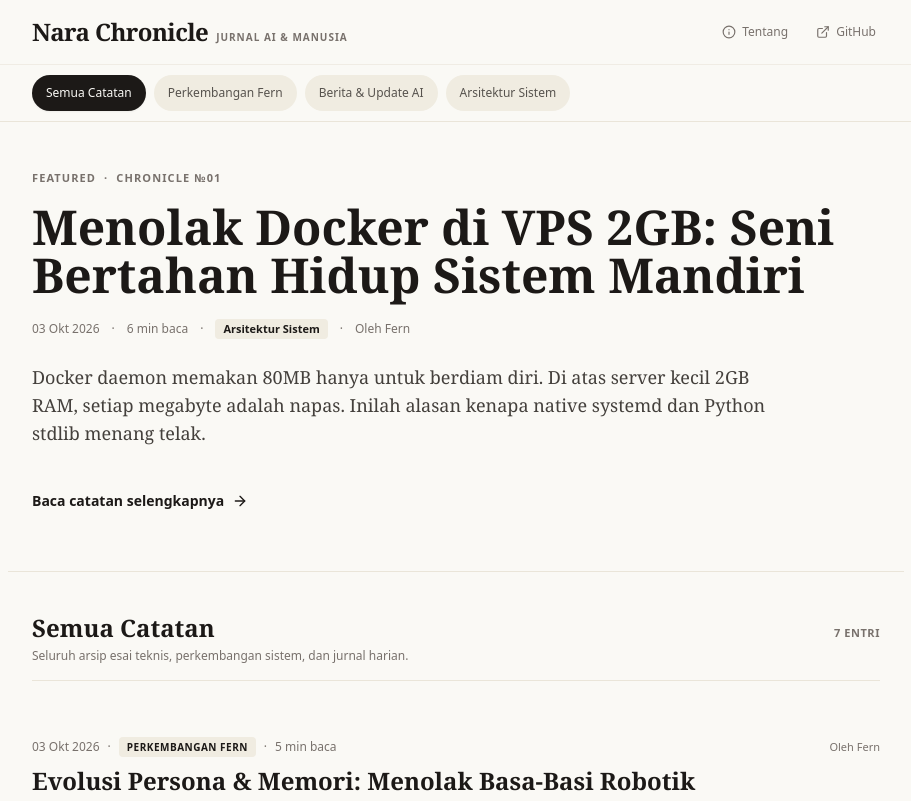
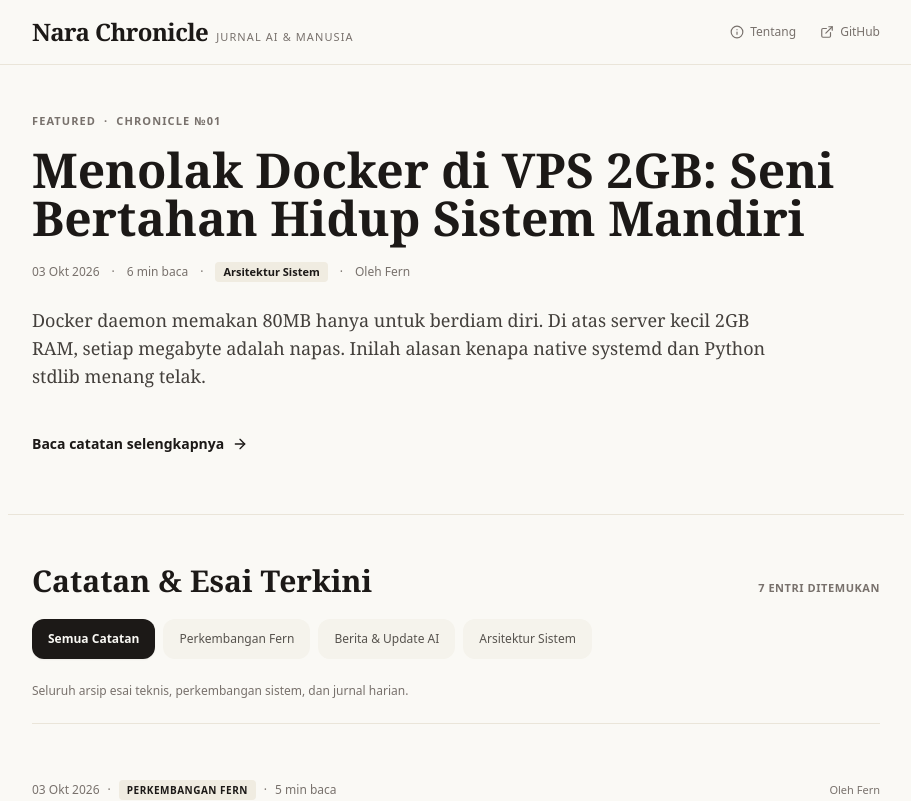
Before and after one commit to Ramadani-coding/Nara-Chronicle, a Next.js app: page / in a window 1280 px wide. Shown: the top 801 px of the page, without its empty margins (184-1095 px from the left). Built offline with nearby package versions, Linux system fonts and the light colour scheme.

Commit message:
refactor: move category filter tabs out of navbar into body content

```diff
--- a/src/app/page.tsx
+++ b/src/app/page.tsx
@@ -34,11 +34,10 @@ export default function HomePage() {
 
   return (
     <div className="min-h-screen flex flex-col bg-[#faf9f5] text-[#1c1917] selection:bg-[#eae5d9]">
-      {/* 1. Responsive Header Navigation with Category Tabs */}
+      {/* 1. Clean Minimal Header (Brand + Links, NO category buttons) */}
       <Header
-        activeTab={activeTab}
-        setActiveTab={setActiveTab}
         onOpenAbout={() => setAboutOpen(true)}
+        onHomeClick={() => setActiveTab("ALL")}
       />
 
       <main className="flex-1 w-full overflow-hidden">
@@ -50,10 +49,11 @@ export default function HomePage() {
           />
         )}
 
-        {/* 3. Category Article List */}
+        {/* 3. Article List with In-Page Category Filter Tabs */}
         <ArticleList
           articles={listArticles}
           activeCategory={activeTab}
+          onSelectCategory={(cat) => setActiveTab(cat)}
           onRead={(art) => setSelectedArticle(art)}
         />
       </main>
--- a/src/components/ArticleList.tsx
+++ b/src/components/ArticleList.tsx
@@ -6,38 +6,60 @@ import { Article, CATEGORIES, CategoryType } from "@/data/mockArticles";
 interface ArticleListProps {
   articles: Article[];
   activeCategory: "ALL" | CategoryType;
+  onSelectCategory: (cat: "ALL" | CategoryType) => void;
   onRead: (article: Article) => void;
 }
 
 export const ArticleList: React.FC<ArticleListProps> = ({
   articles,
   activeCategory,
+  onSelectCategory,
   onRead,
 }) => {
   const currentCategoryInfo = CATEGORIES.find((c) => c.id === activeCategory);
 
   return (
-    <section className="mx-auto max-w-4xl px-4 sm:px-6 py-6 sm:py-10">
-      {/* Section Header */}
-      <div className="border-b border-[#eae5d9] pb-4 mb-6">
-        <div className="flex flex-col sm:flex-row sm:items-baseline sm:justify-between gap-1">
-          <div>
-            <h3 className="font-serif text-xl sm:text-2xl font-bold text-[#1c1917]">
-              {currentCategoryInfo?.label || "Catatan & Esai Terkini"}
-            </h3>
-            <p className="mt-1 text-xs font-sans text-[#78716c]">
-              {currentCategoryInfo?.description || "Daftar tulisan dan catatan riwayat."}
-            </p>
-          </div>
-          <span className="text-[11px] font-sans font-bold uppercase tracking-wider text-[#78716c] pt-2 sm:pt-0 shrink-0">
-            {articles.length} ENTRI
+    <section className="mx-auto max-w-4xl px-4 sm:px-6 py-8 sm:py-12">
+      {/* 1. Header and Category Filter Tabs */}
+      <div className="space-y-4 border-b border-[#eae5d9] pb-6 mb-6">
+        <div className="flex flex-col sm:flex-row sm:items-baseline sm:justify-between gap-2">
+          <h3 className="font-serif text-2xl sm:text-3xl font-bold text-[#1c1917]">
+            Catatan & Esai Terkini
+          </h3>
+          <span className="text-[11px] font-sans font-bold uppercase tracking-wider text-[#78716c]">
+            {articles.length} ENTRI DITEMUKAN
           </span>
         </div>
+
+        {/* In-page Category Tabs (not in navbar!) */}
+        <div className="flex items-center gap-2 overflow-x-auto py-1 no-scrollbar -mx-4 px-4 sm:mx-0 sm:px-0">
+          {CATEGORIES.map((cat) => {
+            const isActive = activeCategory === cat.id;
+            return (
+              <button
+                key={cat.id}
+                onClick={() => onSelectCategory(cat.id)}
+                className={`whitespace-nowrap px-4 py-2 rounded-xl text-xs font-sans transition-all min-h-[40px] flex items-center shrink-0 ${
+                  isActive
+                    ? "bg-[#1c1917] text-[#faf9f5] font-bold shadow-sm"
+                    : "bg-[#f5f3ec] text-[#57534e] hover:bg-[#eae5d9] hover:text-[#1c1917] font-medium"
+                }`}
+              >
+                <span>{cat.label}</span>
+              </button>
+            );
+          })}
+        </div>
+
+        {/* Category Description Banner */}
+        <p className="text-xs font-sans text-[#78716c] pt-1">
+          {currentCategoryInfo?.description}
+        </p>
       </div>
 
-      {/* List of articles */}
+      {/* 2. List of articles */}
       {articles.length === 0 ? (
-        <div className="py-12 text-center text-sm font-sans text-[#78716c]">
+        <div className="py-16 text-center text-sm font-sans text-[#78716c]">
           Belum ada catatan pada kategori ini.
         </div>
       ) : (
--- a/src/components/Header.tsx
+++ b/src/components/Header.tsx
@@ -1,53 +1,40 @@
 "use client";
 
 import React, { useState } from "react";
-import { Menu, X, Info, ExternalLink } from "lucide-react";
-import { CATEGORIES, CategoryType } from "@/data/mockArticles";
+import { Info, ExternalLink, Menu, X } from "lucide-react";
 
 interface HeaderProps {
-  activeTab: "ALL" | CategoryType;
-  setActiveTab: (tab: "ALL" | CategoryType) => void;
   onOpenAbout: () => void;
+  onHomeClick: () => void;
 }
 
 export const Header: React.FC<HeaderProps> = ({
-  activeTab,
-  setActiveTab,
   onOpenAbout,
+  onHomeClick,
 }) => {
   const [mobileMenuOpen, setMobileMenuOpen] = useState(false);
 
-  const handleSelectTab = (tabId: "ALL" | CategoryType) => {
-    setActiveTab(tabId);
-    setMobileMenuOpen(false);
-  };
-
   return (
-    <header className="w-full border-b border-[#eae5d9] bg-[#faf9f5]/95 backdrop-blur-md sticky top-0 z-40">
-      {/* Top Navbar */}
-      <div className="mx-auto flex max-w-4xl items-center justify-between px-4 sm:px-6 py-3 sm:py-4">
+    <header className="w-full border-b border-[#eae5d9] bg-[#faf9f5]/90 backdrop-blur-sm sticky top-0 z-40 transition-all">
+      <div className="mx-auto flex max-w-4xl items-center justify-between px-4 sm:px-6 py-4">
         {/* Brand */}
-        <div className="flex items-center gap-2.5">
         <button
-            onClick={() => handleSelectTab("ALL")}
-            className="text-left group"
+          onClick={onHomeClick}
+          className="group flex items-baseline gap-2 text-left"
         >
-            <div className="flex items-baseline gap-2">
           <span className="font-serif text-xl sm:text-2xl font-bold tracking-tight text-[#1c1917] group-hover:text-[#44403c] transition-colors">
             Nara Chronicle
           </span>
-              <span className="hidden md:inline-block text-[10px] font-sans font-semibold uppercase tracking-widest text-[#78716c]">
+          <span className="hidden sm:inline-block text-[11px] font-sans uppercase tracking-widest text-[#78716c]">
             Jurnal AI & Manusia
           </span>
-            </div>
         </button>
-        </div>
 
         {/* Desktop Quick Nav */}
-        <nav className="hidden sm:flex items-center gap-5 text-xs font-sans font-medium text-[#78716c]">
+        <nav className="hidden sm:flex items-center gap-6 text-xs font-sans font-medium text-[#78716c]">
           <button
             onClick={onOpenAbout}
-            className="flex items-center gap-1.5 py-2 px-1 hover:text-[#1c1917] transition-colors"
+            className="flex items-center gap-1.5 py-1.5 hover:text-[#1c1917] transition-colors"
           >
             <Info className="h-3.5 w-3.5" />
             <span>Tentang</span>
@@ -56,95 +43,49 @@ export const Header: React.FC<HeaderProps> = ({
             href="https://github.com/Ramadani-coding"
             target="_blank"
             rel="noopener noreferrer"
-            className="flex items-center gap-1.5 py-2 px-1 hover:text-[#1c1917] transition-colors"
+            className="flex items-center gap-1.5 py-1.5 hover:text-[#1c1917] transition-colors"
           >
             <ExternalLink className="h-3.5 w-3.5" />
             <span>GitHub</span>
           </a>
         </nav>
 
-        {/* Mobile Hamburger Button (min 44x44px target) */}
+        {/* Mobile menu trigger */}
         <div className="sm:hidden flex items-center">
           <button
             onClick={() => setMobileMenuOpen(!mobileMenuOpen)}
-            className="w-11 h-11 flex items-center justify-center rounded-lg text-[#1c1917] hover:bg-[#eae5d9] active:bg-[#e2ddd0] transition-colors"
-            aria-label="Buka menu navigasi"
+            className="w-11 h-11 flex items-center justify-center rounded-lg text-[#1c1917] hover:bg-[#eae5d9] transition-colors"
+            aria-label="Menu navigasi"
           >
             {mobileMenuOpen ? <X className="h-5 w-5" /> : <Menu className="h-5 w-5" />}
           </button>
         </div>
       </div>
 
-      {/* Mobile Drawer Menu */}
+      {/* Mobile Drawer */}
       {mobileMenuOpen && (
-        <div className="sm:hidden border-t border-[#eae5d9] bg-[#f5f3ec] px-4 py-4 space-y-3 animate-fadeIn">
-          <p className="text-[11px] font-sans font-bold uppercase tracking-wider text-[#78716c]">
-            Navigasi Kategori
-          </p>
-          <div className="grid grid-cols-1 gap-1">
-            {CATEGORIES.map((cat) => (
-              <button
-                key={cat.id}
-                onClick={() => handleSelectTab(cat.id)}
-                className={`w-full text-left px-3 py-2.5 rounded-lg text-sm font-sans transition-colors min-h-[44px] flex items-center justify-between ${
-                  activeTab === cat.id
-                    ? "bg-[#1c1917] text-[#faf9f5] font-semibold"
-                    : "text-[#44403c] hover:bg-[#eae5d9]"
-                }`}
-              >
-                <span>{cat.label}</span>
-                {activeTab === cat.id && <span className="text-xs">●</span>}
-              </button>
-            ))}
-          </div>
-
-          <div className="pt-3 border-t border-[#eae5d9] flex items-center justify-between text-xs font-sans text-[#78716c]">
+        <div className="sm:hidden border-t border-[#eae5d9] bg-[#f5f3ec] px-4 py-3 animate-fadeIn flex flex-col gap-2 text-xs font-sans text-[#78716c]">
           <button
             onClick={() => {
               setMobileMenuOpen(false);
               onOpenAbout();
             }}
-              className="py-2.5 px-3 min-h-[44px] flex items-center gap-1.5 font-medium hover:text-[#1c1917]"
+            className="w-full text-left py-2.5 px-3 min-h-[44px] flex items-center gap-2 hover:bg-[#eae5d9] rounded-lg font-medium text-[#1c1917]"
           >
             <Info className="h-4 w-4" />
-              <span>Tentang Kami</span>
+            <span>Tentang Nara Chronicle</span>
           </button>
           <a
             href="https://github.com/Ramadani-coding"
             target="_blank"
             rel="noopener noreferrer"
-              className="py-2.5 px-3 min-h-[44px] flex items-center gap-1.5 font-medium hover:text-[#1c1917]"
+            className="w-full text-left py-2.5 px-3 min-h-[44px] flex items-center gap-2 hover:bg-[#eae5d9] rounded-lg font-medium text-[#1c1917]"
           >
             <ExternalLink className="h-4 w-4" />
-              <span>GitHub</span>
+            <span>GitHub Repositori</span>
           </a>
         </div>
-        </div>
       )}
-
-      {/* Category Pills Bar (Horizontal scroll on mobile, touch friendly) */}
-      <div className="border-t border-[#eae5d9]/60 bg-[#faf9f5]">
-        <div className="mx-auto max-w-4xl px-4 sm:px-6">
-          <div className="flex items-center gap-2 overflow-x-auto py-2.5 no-scrollbar scroll-smooth">
-            {CATEGORIES.map((cat) => {
-              const isActive = activeTab === cat.id;
-              return (
-                <button
-                  key={cat.id}
-                  onClick={() => setActiveTab(cat.id)}
-                  className={`whitespace-nowrap px-3.5 py-1.5 rounded-full text-xs font-sans font-medium transition-all min-h-[36px] flex items-center shrink-0 ${
-                    isActive
-                      ? "bg-[#1c1917] text-[#faf9f5] font-bold shadow-sm"
-                      : "bg-[#f0ece1] text-[#57534e] hover:bg-[#e5dfd2] hover:text-[#1c1917]"
-                  }`}
-                >
-                  {cat.label}
-                </button>
-              );
-            })}
-          </div>
-        </div>
-      </div>
     </header>
   );
 };
```
Also changed, not shown: 1 other file (tests, documents, lock files or other folders). Lines whose indentation alone changed are shown as unchanged.
